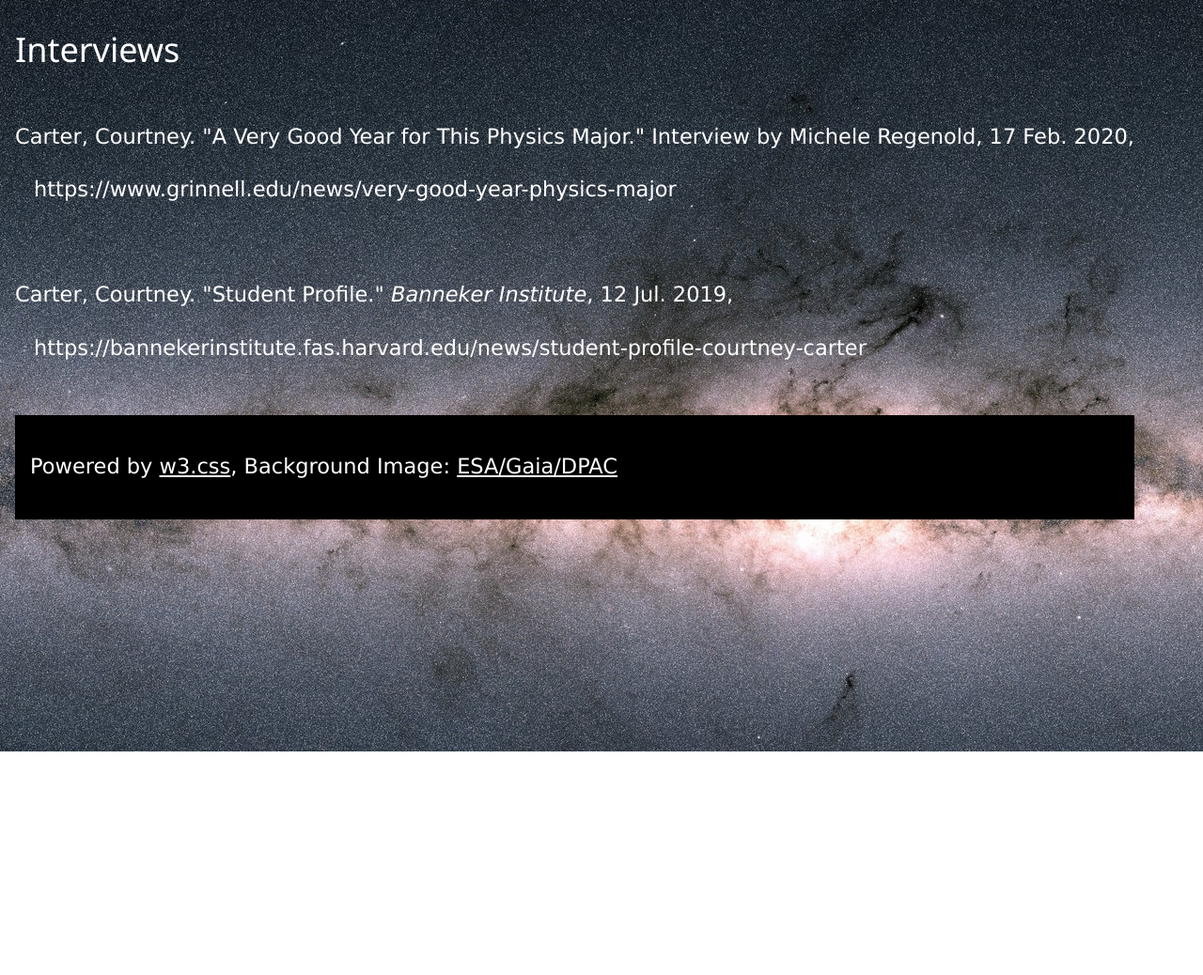
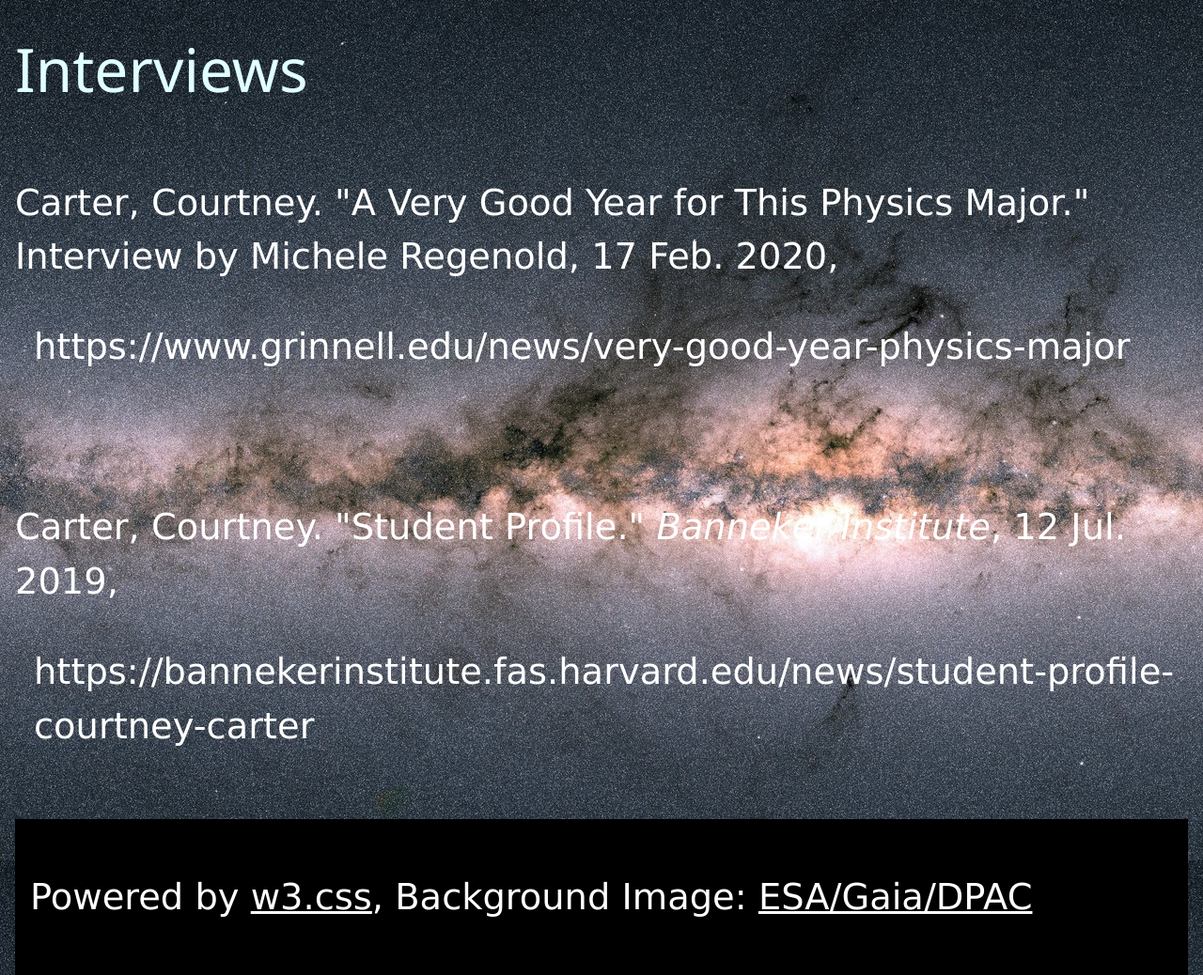
Before and after one commit to carterco/carterco.github.io, a plain HTML site: page press.html in a window 1280 px wide. Shown: the whole page at 94% size. Before the commit the page ends 800 px from the top, so only its background shows below. Drawn offline with nearby package versions, Linux system fonts and the light colour scheme.

Commit message:
Update press.html

```diff
--- a/press.html
+++ b/press.html
@@ -9,7 +9,7 @@
  <head>
 <style>
 body {background-image: url(milkyway.jpg);
- font-size: 150%; color: white;}
+ font-size: 3vw; color: white;}
 </style>
 </head>
 
@@ -17,7 +17,7 @@ body {background-image: url(milkyway.jpg);
 <div class="w3-row">
   <div class="w3-container w3-left" style="height:700px">
     <div class="w3-padding-16">
-      <h1>Interviews</h1>
+      <h1 style="font-size:5vw; color: LightCyan;">Interviews</h1>
     <div class="w3-padding-16">
 <p>Carter, Courtney. "A Very Good Year for This Physics Major." Interview by Michele Regenold, 17 Feb. 2020,</p>
 <p style="margin-left: 20px">https://www.grinnell.edu/news/very-good-year-physics-major</p>
```
